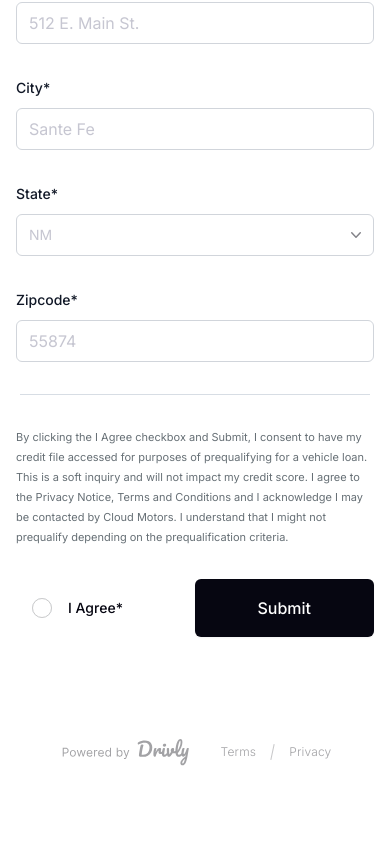
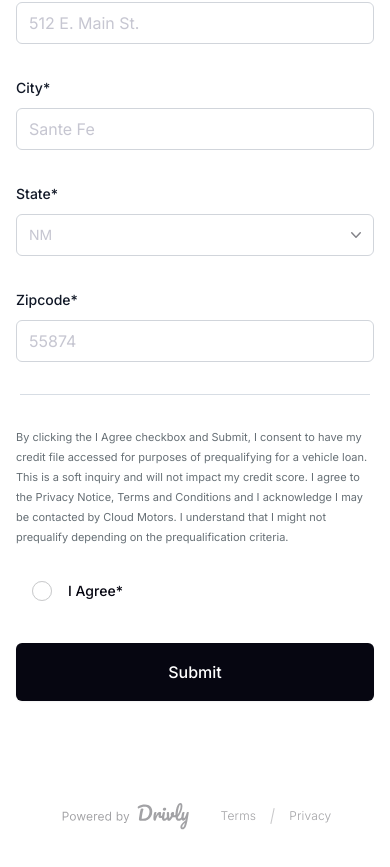
Before and after one commit to drivly/pre-approval, a Next.js app: page / in a window 390 px wide. Shown: the part 792-1659 px from the top of the page. Before the commit the page ends 1595 px from the top, so only its background shows below. Built offline with nearby package versions, Linux system fonts and the light colour scheme.

Commit message:
fixed submit button for mobile to stack under the radioButton agree

```diff
--- a/src/components/Form.tsx
+++ b/src/components/Form.tsx
@@ -189,10 +189,11 @@ export default function Form({ search, hasVin, brand }: FormProps) {
           })}
         />
         <AgreementText dealer={brand} />
+        {/* <div className='mt-8 flex flex-col space-y-10 sm:space-y-0 sm:flex-row w-full items-center sm:justify-between'></div> */}
         <div
-          className={`${
-            hasVin ? 'mt-8 lg:mt-2' : 'mt-8'
-          } flex w-full items-center justify-between `}>
+          className={cn('mt-8 flex flex-col space-y-10 sm:space-y-0 sm:flex-row w-full items-center sm:justify-between', {
+            'lg:mt-2': hasVin,
+          })}>
           <RadioInput label='I Agree*' name='agree' control={control} isValid={isValid} />
           <button
             disabled={!watchAgree}
```
